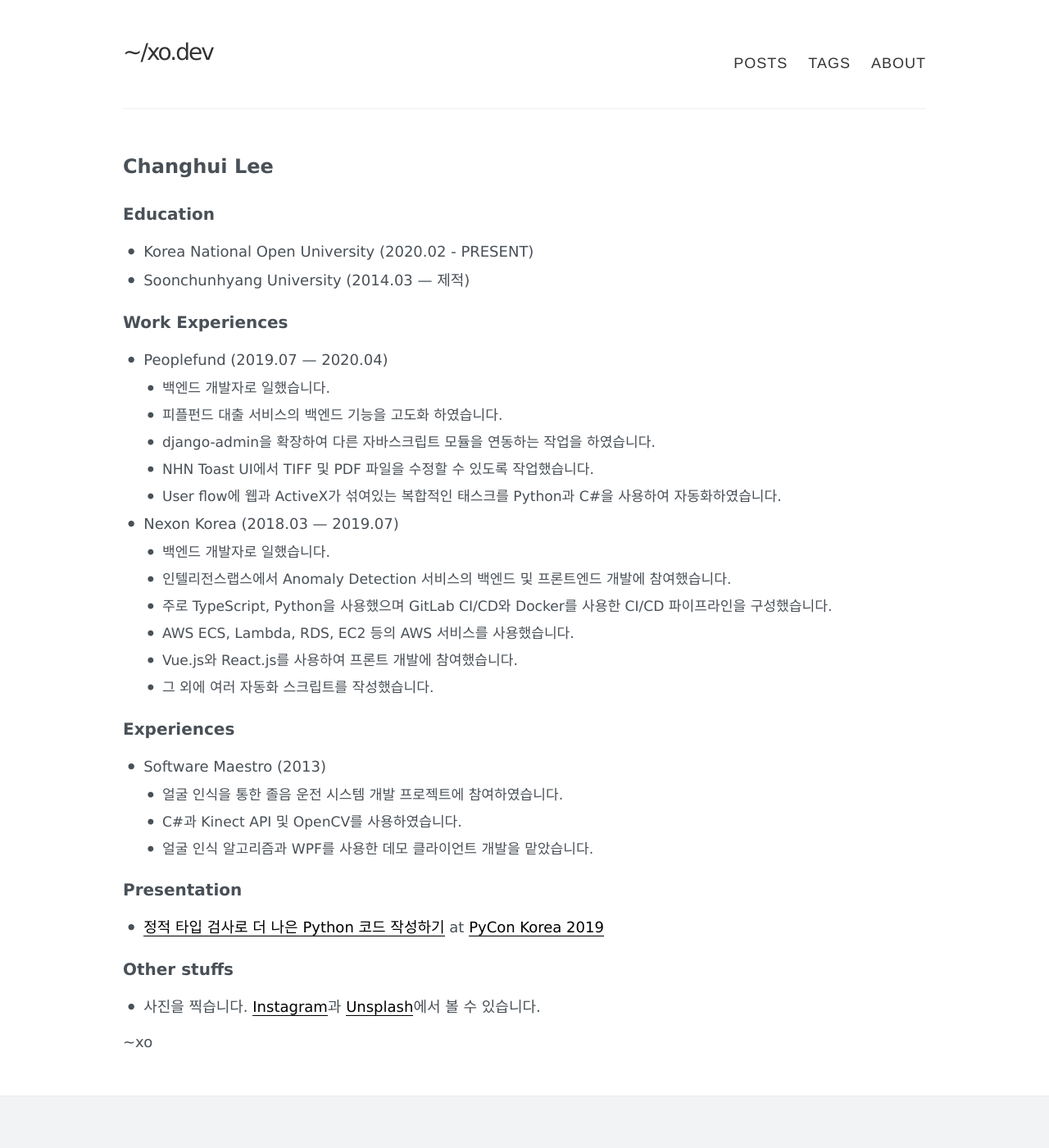
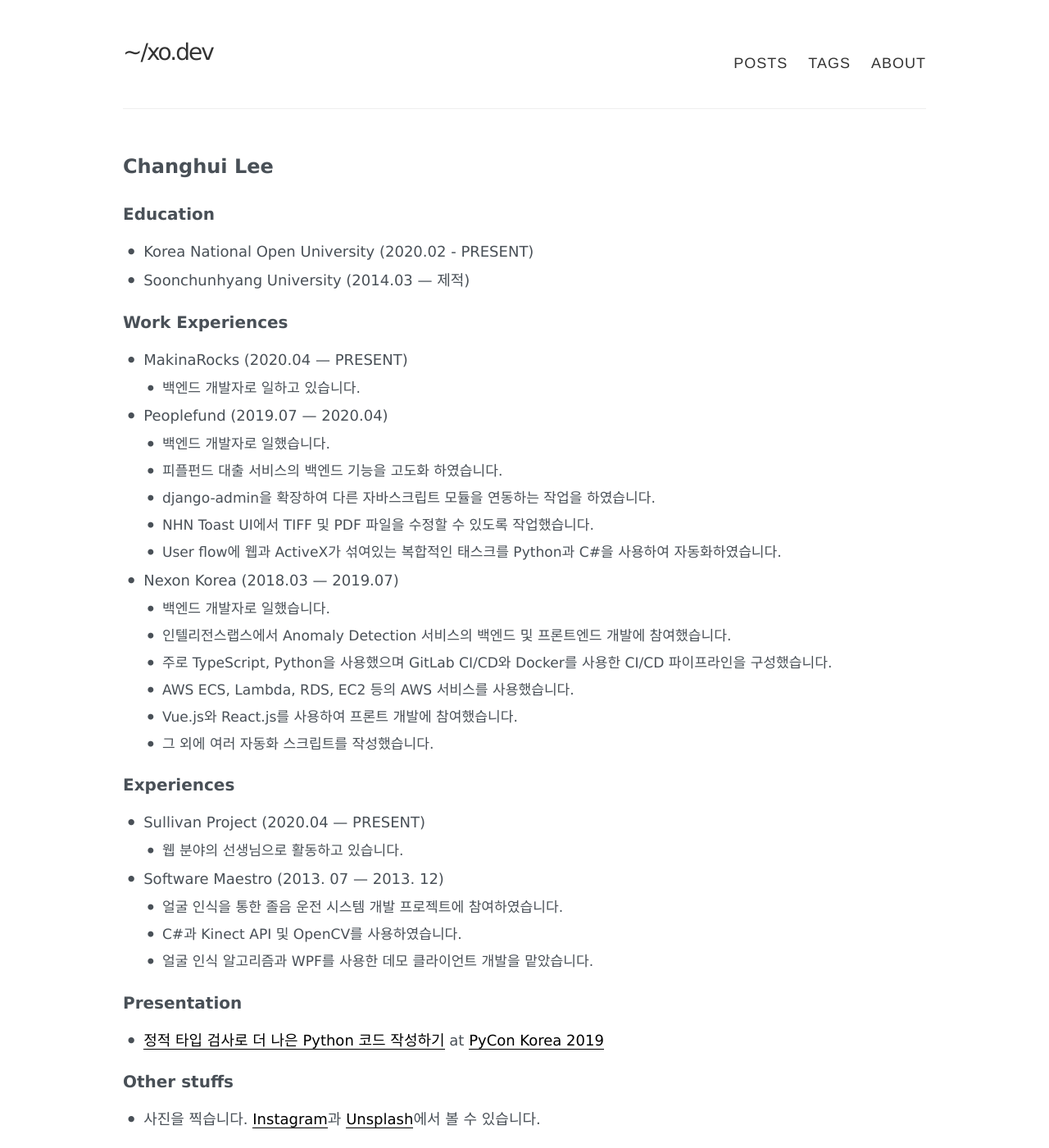
Before and after one commit to blurfx/xo.dev, a Jekyll site: the page built from about.md, in a window 1280 px wide and 1400 px high. Shown: the whole window at 82% size. Built offline with Jekyll 4.4.1, drawn with Linux system fonts in a browser that asks for light colours.

Commit message:
Update about.md

```diff
--- a/about.md
+++ b/about.md
@@ -12,6 +12,9 @@ permalink: /about/
 - Soonchunhyang University (2014.03 — 제적)
 
 ## Work Experiences
+- MakinaRocks (2020.04 — PRESENT)
+  + 백엔드 개발자로 일하고 있습니다.
+
 - Peoplefund (2019.07 — 2020.04)
   + 백엔드 개발자로 일했습니다.
   + 피플펀드 대출 서비스의 백엔드 기능을 고도화 하였습니다.
@@ -29,7 +32,10 @@ permalink: /about/
 
 
 ## Experiences
-- Software Maestro (2013)
+- Sullivan Project (2020.04 — PRESENT)
+  + 웹 분야의 선생님으로 활동하고 있습니다.
+
+- Software Maestro (2013. 07 — 2013. 12)
   + 얼굴 인식을 통한 졸음 운전 시스템 개발 프로젝트에 참여하였습니다.
   + C#과 Kinect API 및 OpenCV를 사용하였습니다.
   + 얼굴 인식 알고리즘과 WPF를 사용한 데모 클라이언트 개발을 맡았습니다.
```
